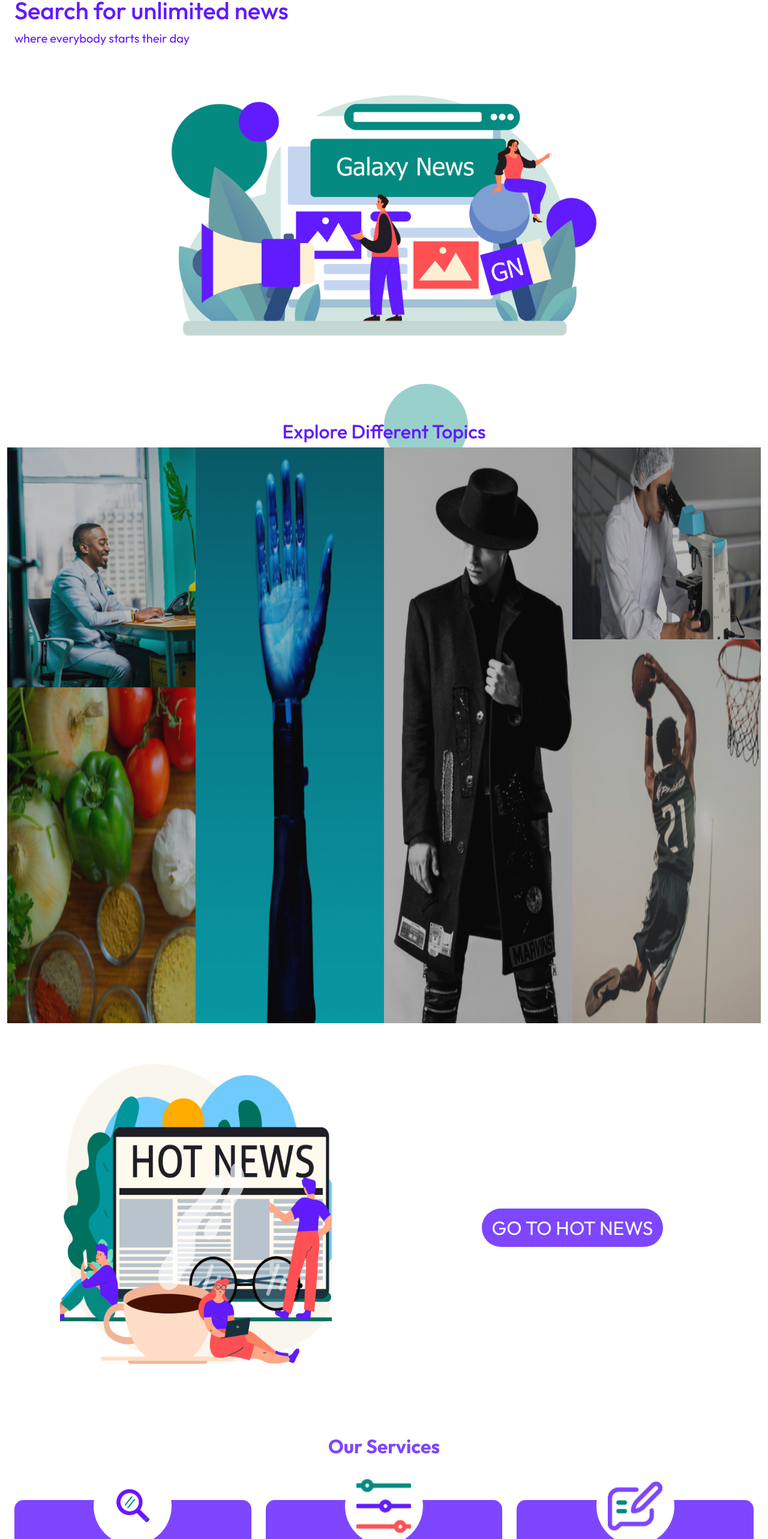
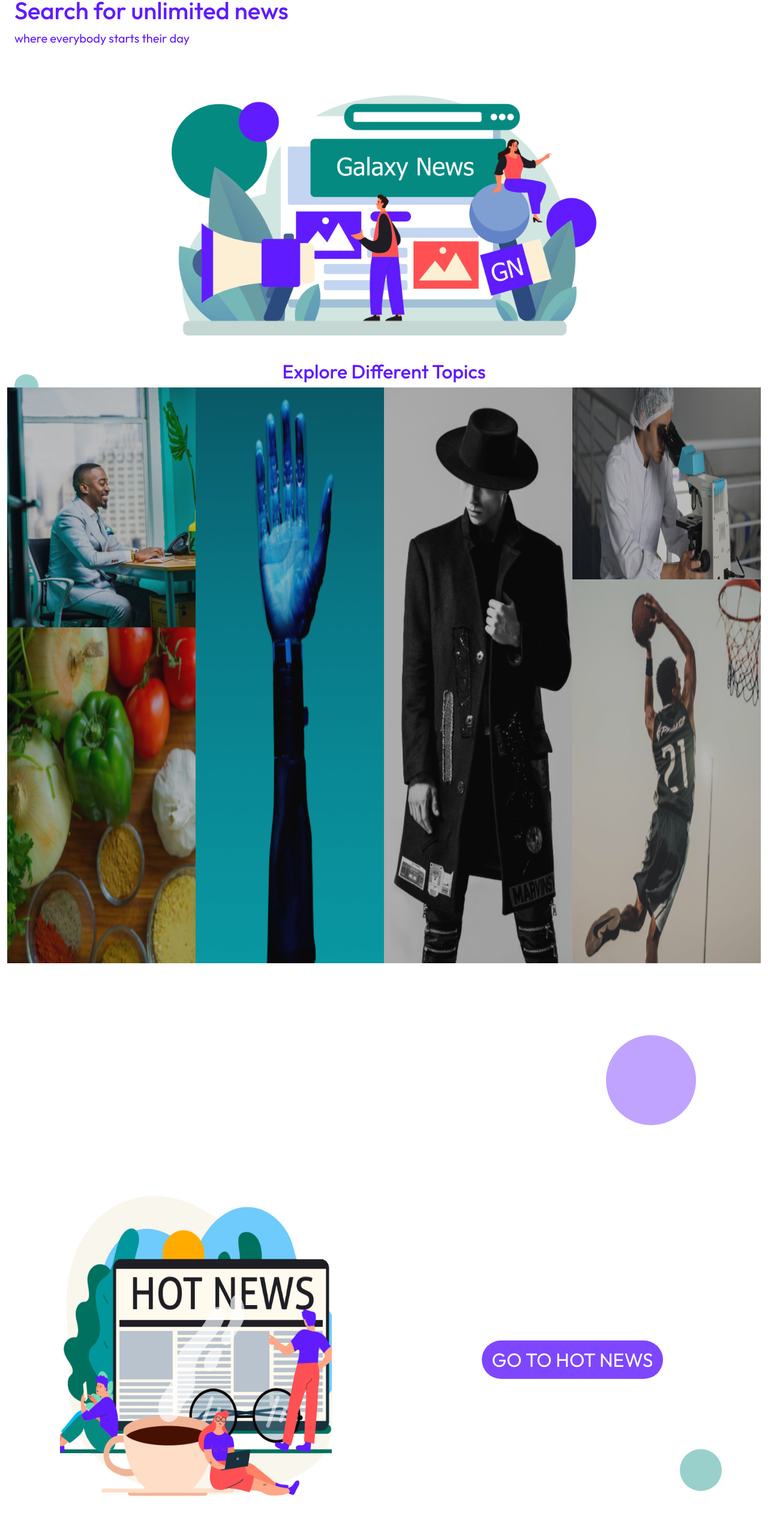
Before and after one commit to alaasolaiman/news-website, a React (Create React App) app: page / in a window 1280 px wide. Shown: the part 219-2785 px from the top of the page at 60% size. Built offline with nearby package versions, Linux system fonts and the light colour scheme.

Commit message:
[ADDED] circles

```diff
--- a/src/layouts/SectionThree/index.js
+++ b/src/layouts/SectionThree/index.js
@@ -7,10 +7,25 @@ import search from "../../assets/images/search-icon.png";
 import filter from "../../assets/images/filter-icon.png";
 import article from "../../assets/images/article-icon.png";
 import "./index.css";
+import Circle from "../../components/Circle";
 
 const SectionThree = () => {
   return (
     <Container fluid className="sectionThree">
+      <Circle size="150px" color="var(--primary-color)" top="15vh" left="80%" />
+      <Circle
+        size="100px"
+        color="var(--secondary-color)"
+        top="110vh"
+        left="-80px"
+      />
+      <Circle
+        size="70px"
+        color="var(--tertiary-color)"
+        top="70vh"
+        left="90%"
+      />
+
       <Row style={{ marginTop: "16px", marginBottom: "16px" }}>
         <Col xs={12} md={6} className="sec3-col1">
           <img src={hot_news} alt="hot news" width="75%" height="650px" />
@@ -19,7 +34,6 @@ const SectionThree = () => {
           <NavLink to="/hot-news">
             <button className="hot-news-btn">GO TO HOT NEWS</button>
           </NavLink>
-          {/* <Circle size="150px" color="var(--primary-color)" top="5vh" left="90%" /> */}
         </Col>
       </Row>
       <h2 className="services-subtitle">Our Services</h2>
--- a/src/layouts/SectionTwo/index.js
+++ b/src/layouts/SectionTwo/index.js
@@ -12,12 +12,7 @@ import Circle from "../../components/Circle";
 const SectionTwo = () => {
   return (
     <Container fluid className="sectionTwo">
-      <Circle
-        size="140px"
-        color="var(--tertiary-color)"
-        left="50%"
-        top="10vh"
-      />
+      <Circle size="40px" color="var(--tertiary-color)" left="0%" top="8vh" />
       <h2 className="sectionTwo__subtitle">Explore Different Topics</h2>
 
       <Row className="imageGroup">
```
